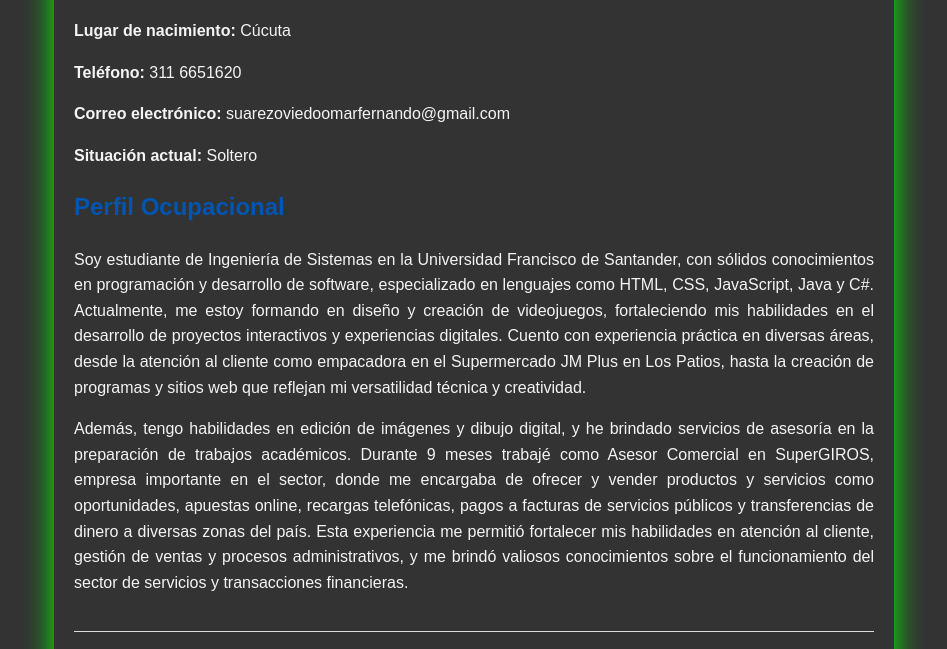
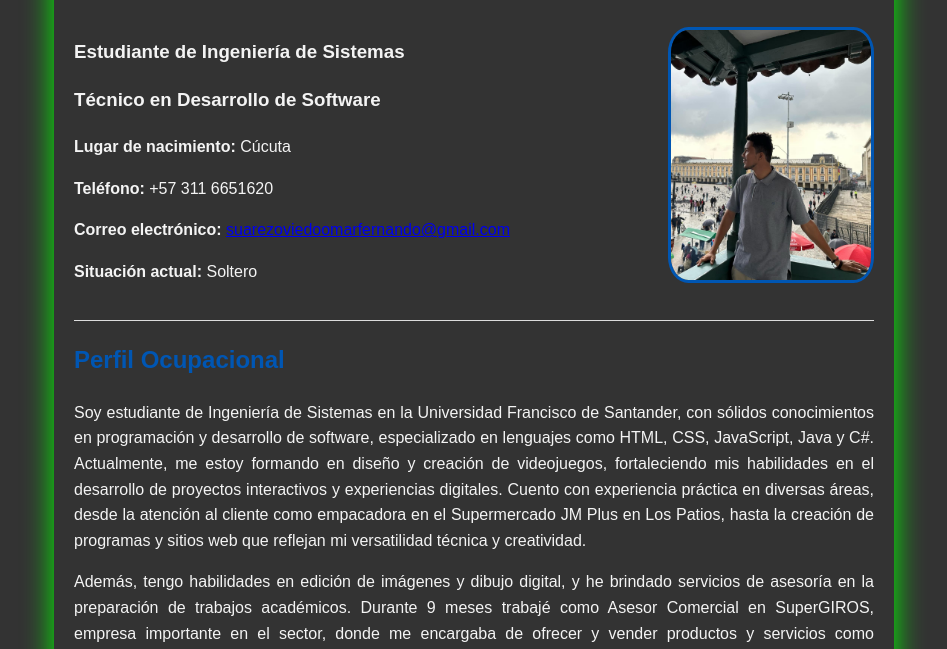
Before and after one commit to omarfer26/curriculum, a plain HTML site: page index.html in a window 1280 px wide. Shown: the part 128-777 px from the top of the page, without its empty margins (166-1113 px from the left). Drawn offline with Linux system fonts and the light colour scheme.

Commit message:
Version 3 - Diseños modificados, se añade imagenes y se modifica la primera sección

```diff
--- a/index.html
+++ b/index.html
@@ -7,20 +7,25 @@
     <link rel="stylesheet" href="style.css">
 </head>
 <body>
-    <audio src="alert-sound.mp3" autoplay></audio>
-
     <div class="loader-wrapper">
         <img id="loader-img" src="foto.jpg" alt="Cargando...">
     </div>
 
     <div class="container">
-        <header>
-            <h1>Omar Fernando Suárez Oviedo</h1>
-            <p><strong>Lugar de nacimiento:</strong> Cúcuta</p>
-            <p><strong>Teléfono:</strong> 311 6651620</p>
-            <p><strong>Correo electrónico:</strong> suarezoviedoomarfernando@gmail.com</p>
-            <p><strong>Situación actual:</strong> Soltero</p>
-        </header>
+        <h1>Omar Fernando Suárez Oviedo</h1>
+        <div class="section intro">
+            <header>
+                <h3>Estudiante de Ingeniería de Sistemas</h3>
+                <h3>Técnico en Desarrollo de Software</h3>
+                <p><strong>Lugar de nacimiento:</strong> Cúcuta</p>
+                <p><strong>Teléfono:</strong> +57 311 6651620</p>
+                <p><strong>Correo electrónico:</strong> <a href="mailto:suarezoviedoomarfernando@gmail.com">suarezoviedoomarfernando@gmail.com</a></p>
+                <p><strong>Situación actual:</strong> Soltero</p>
+            </header>
+            <aside>
+                <img src="yo.jpg" alt="yo" id="yo">
+            </aside>
+        </div>
 
         <div class="section">
             <h2>Perfil Ocupacional</h2>
@@ -40,6 +45,7 @@
                 <li><strong>Ofimática:</strong> programas de oficina.</li>
                 <li><strong>Programación:</strong> HTML, CSS, JavaScript, Java, C#.</li>
                 <li><strong>Habilidades artísticas:</strong> actuación para teatro y canto.</li>
+                <li><strong>Idiomas:</strong> Inglés C1, Aleman A1</li>
             </ul>
         </div>
 
--- a/style.css
+++ b/style.css
@@ -60,6 +60,28 @@ p {
     text-align: justify;
 }
 
+.intro {
+    display: flex;
+    justify-content: space-between;
+    align-items: center;
+}
+
+.intro header {
+    flex: 2;
+}
+
+.intro aside {
+    flex: 1;
+    text-align: right;
+}
+
+#yo {
+    width: 200px;
+    height: 250px;
+    border-radius: 10%;
+    border: 3px solid #0056b3;
+}
+
 /* Bounce and expand loader styles */
 .loader-wrapper {
     position: fixed;
@@ -106,6 +128,8 @@ p {
 .img-proyecto:hover {
     transform: scale(1.1);
 }
+
+
 
 /* Keyframe animations */
 @keyframes fadeIn {
@@ -180,4 +204,7 @@ p {
     .proyectos-container {
         flex-direction: column;
     }
+    .intro {
+        flex-direction: column;
+    }
 }
```
Also changed, not shown: yo.jpg (added), 1 other file.
